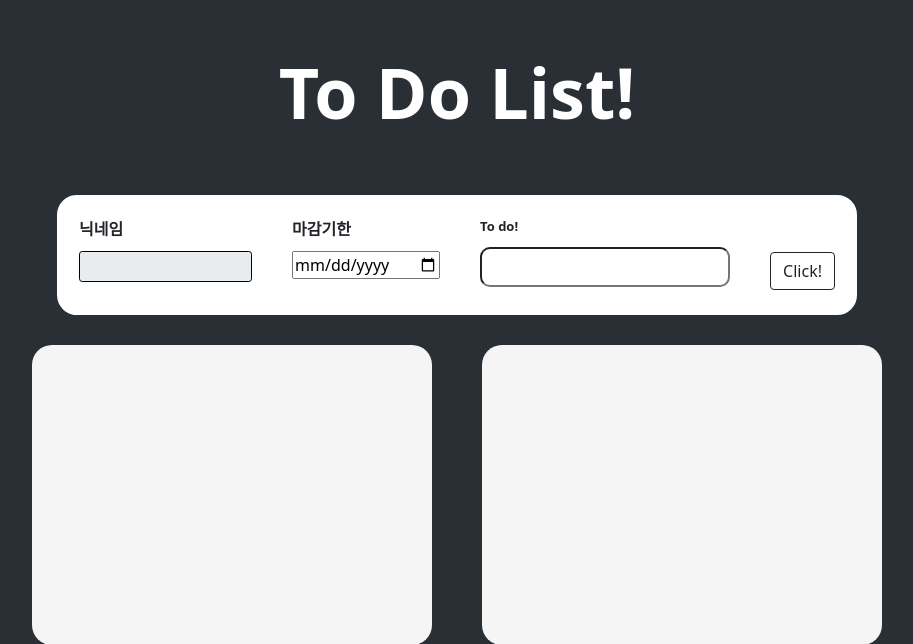
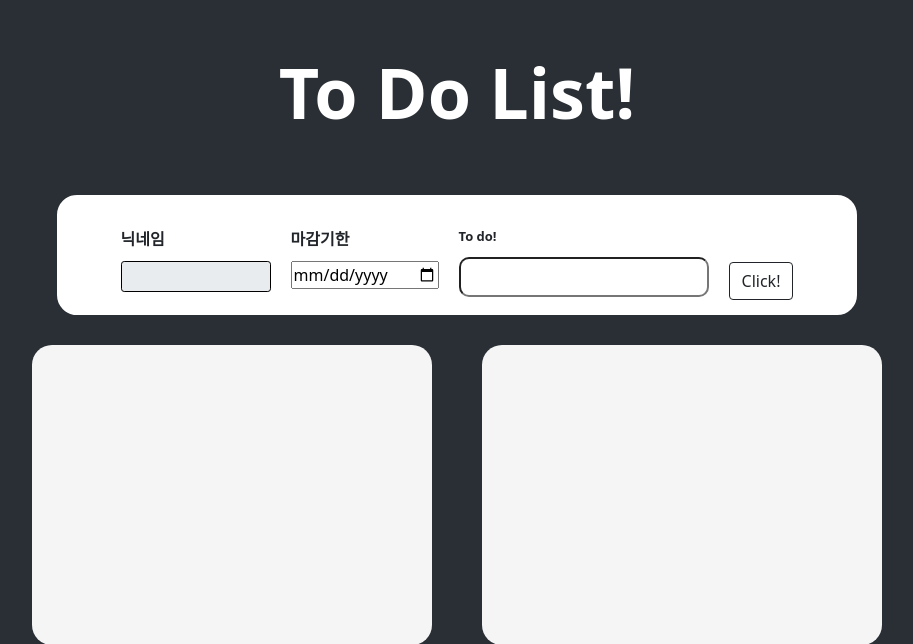
Before and after one commit to Liverpooll/first-project, a Django app: page /todos/todolist/ in a window 1280 px wide. Shown: the top 644 px of the page, without its empty margins (183-1096 px from the left). Run offline with Django 4.2, Linux system fonts and the light colour scheme; data that the repository does not hold is empty.

Commit message:
form 바꿨습니다

```diff
--- a/todo/todos/static/todolist.CSS
+++ b/todo/todos/static/todolist.CSS
@@ -34,10 +34,18 @@ body {
   justify-content: center;
   border-radius: 20px;
 }
-
+.form-box {
+  display: flex;
+  justify-content: space-between;
+}
+.form-box > div{
+  padding:10px
+}
 .Up-box form{
   padding:20px;
-
+}
+.mb-3 {
+  width:150px;
 }
 
 
--- a/todo/todos/templates/todolist.html
+++ b/todo/todos/templates/todolist.html
@@ -19,31 +19,30 @@
     <div class="wrapper">
     <span class="title">To Do List!</span>
     <div class="Up-box">
-                <form action="#" method="POST">
+        <form class="form-box"action="#" method="POST">
             {% csrf_token %}
+            <div>
             <span>닉네임</span>
             <div class="input-group input-group-sm mb-3">
                 <input type="text" class="form-control" aria-label="Small" aria-describedby="inputGroup-sizing-sm" disabled>
             </div>
-                </form>
-                <form action="#" method="POST">
-                    {% csrf_token %}
+            </div>
+            <div>
             <div class="input-2">
                 <span>마감기한</span>
                 <input type="date">
             </div>
-                </form>
-                <form action="#" method="POST">
-                    {% csrf_token %}
+            </div>
+            <div>
             <div class="input-3">
                 <span>To do!</span>
                 <input type="text" name="username" class="todoValue">
             </div>
-                </form>
-                <form action="#" method="POST">
-                    {% csrf_token %}
+            </div>
+            <div>
             <div class="input-4">
                 <input class="btn btn-outline-dark" type="button" value="Click!" }>
+            </div>
             </div>
         </form>
     </div>
```
Lines whose indentation alone changed are shown as unchanged.
